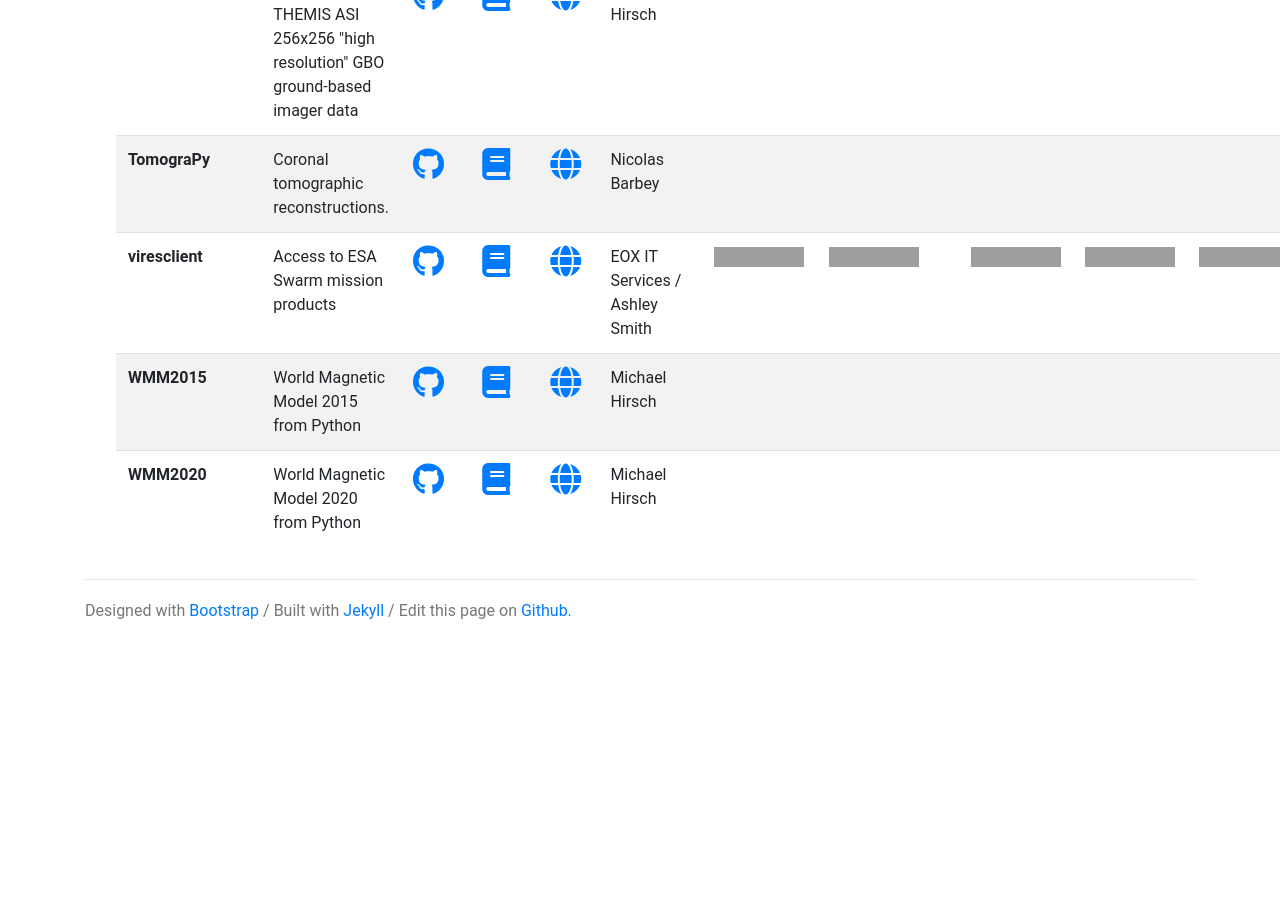
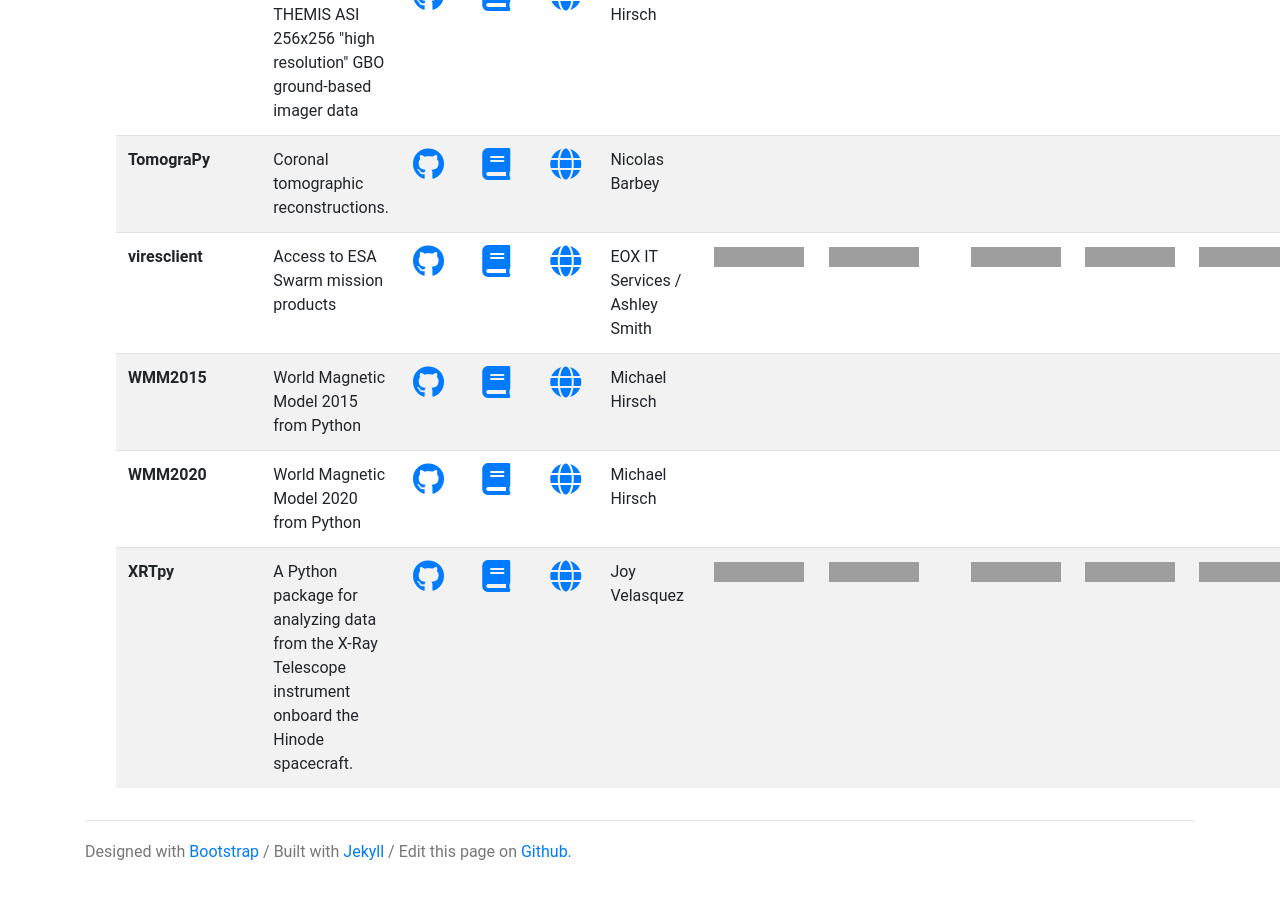
Before and after one commit to heliophysicsPy/heliophysicsPy.github.io, a Jekyll site: the page built from _pages/projects.html, in a window 1280 px wide and 900 px high, scrolled down 11853 px. Built offline with Jekyll 4.4.1, drawn with Linux system fonts in a browser that asks for light colours; nearby versions of some CDN libraries; before the commit the page ends 12512 px from its top, so only the background shows below that.

Commit message:
Add XRTpy

```diff
--- a/_data/projects.yml
+++ b/_data/projects.yml
@@ -611,3 +611,16 @@
   software_maturity: ["https://img.shields.io/badge/Good-brightgreen.svg", "Good"]
   python3: ["https://img.shields.io/badge/Good-brightgreen.svg", "Good"]
   license: ["https://img.shields.io/badge/Partially%20met-orange.svg", "Partially met"]
+
+- name: "XRTpy"
+  description: "A Python package for analyzing data from the X-Ray Telescope instrument onboard the Hinode spacecraft."
+  docs: "https://xrtpy.readthedocs.io"
+  code: "https://github.com/HinodeXRT/xrtpy"
+  contact: "Joy Velasquez"
+  keywords: ["solar", "specific", "data_analysis"]
+  community: ["https://img.shields.io/badge/Partially%20met-orange.svg", "Partially met"]
+  documentation: ["https://img.shields.io/badge/Partially%20met-orange.svg", "Partially met"]
+  testing: ["https://img.shields.io/badge/Partially%20met-orange.svg", "Partially met"]
+  software_maturity: ["https://img.shields.io/badge/Partially%20met-orange.svg", "Partially met"]
+  python3: ["https://img.shields.io/badge/Good-brightgreen.svg", "Good"]
+  license: ["https://img.shields.io/badge/Good-brightgreen.svg", "Good"]
```
